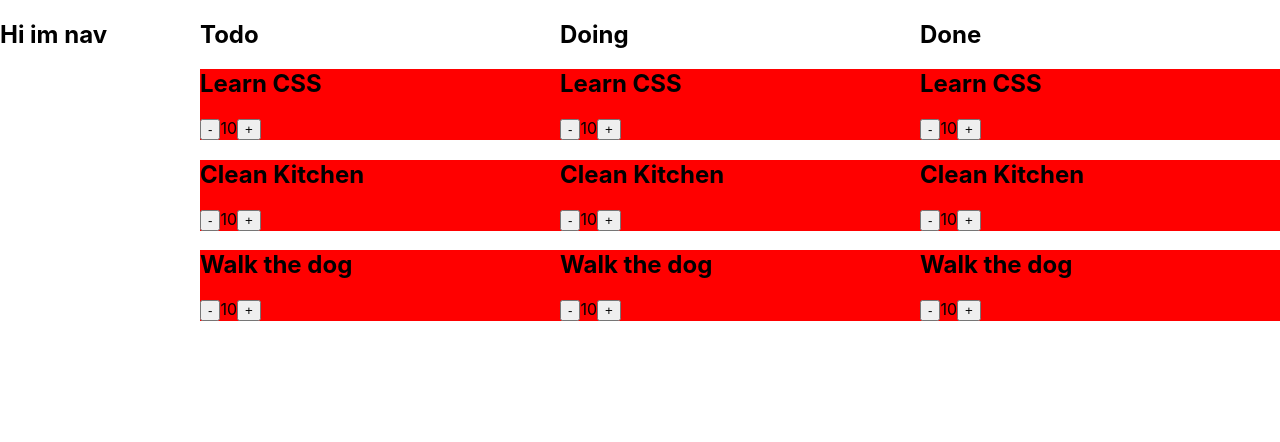
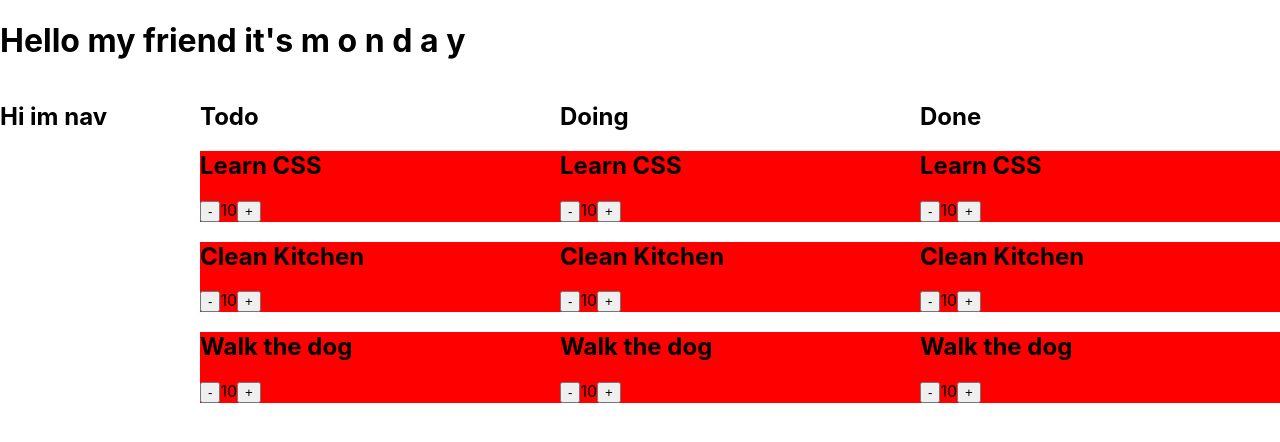
Before and after one commit to drjurgen/yakapp, a React (Create React App) app: page / in a window 1280 px wide. Shown: the top 442 px of the page. Built offline with nearby package versions, Linux system fonts and the light colour scheme.

Commit message:
And so, it begins.

```diff
--- a/src/App.js
+++ b/src/App.js
@@ -3,11 +3,17 @@ import Main from "./components/Main";
 import './App.css';
 
 function App() {
+  const day = "monday".split("").join(" ");
   return (
+    <>
+    <h1>Hello {`my friend it's ${day}`}</h1>
     <div className="App">
+
+
       <Nav />
       <Main />
     </div>
+    </>
   );
 }
 
```
